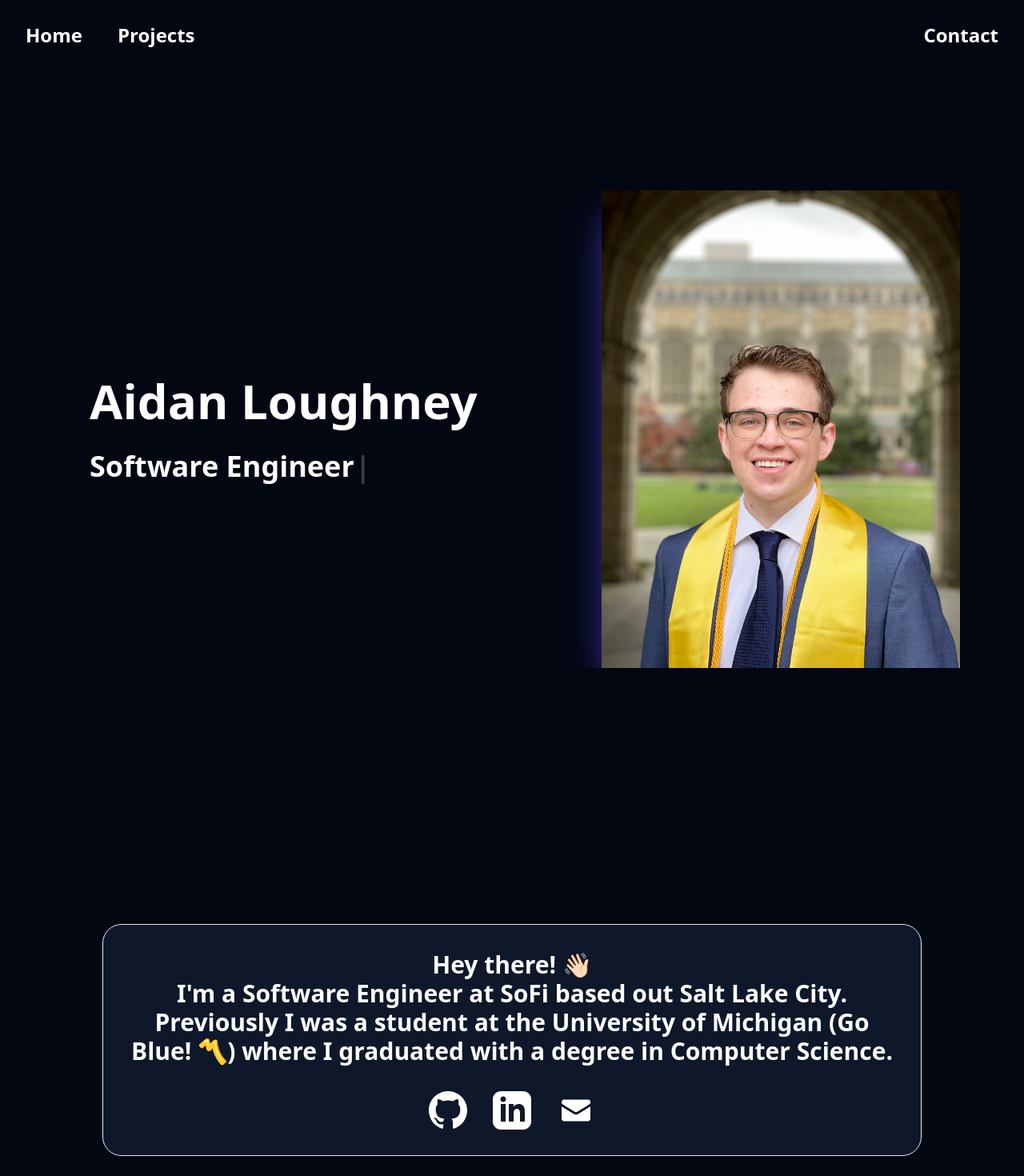
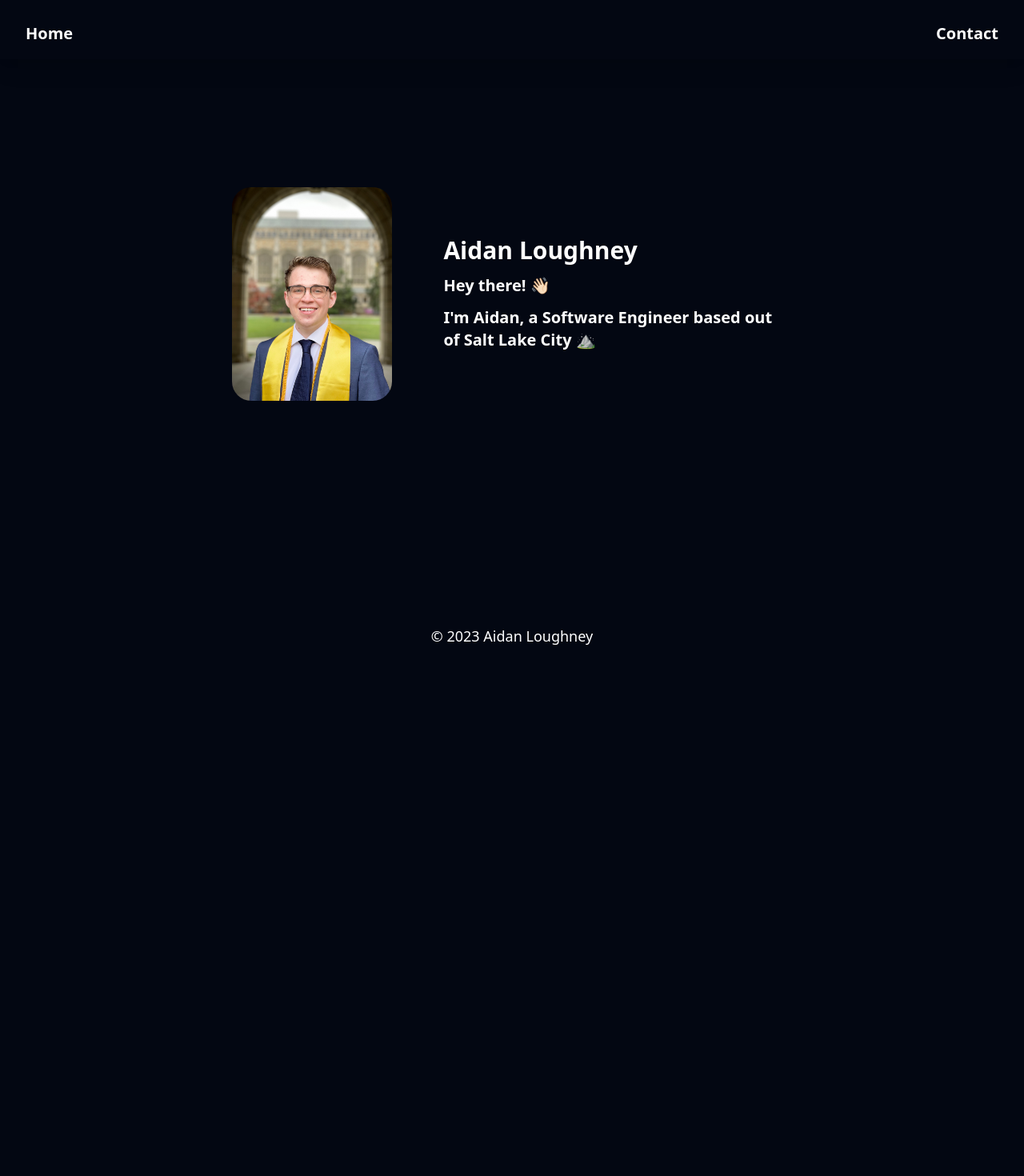
Before and after one commit to arlough/personal-website-v3, a Next.js app: page / in a window 1280 px wide. Shown: the top 1470 px of the page at 80% size. After the commit the page ends 849 px from the top, so only its background shows below. Built offline with nearby package versions, Linux system fonts and the light colour scheme.

Commit message:
refactor

```diff
--- a/src/components/About.js
+++ /dev/null
@@ -1,37 +0,0 @@
-import React from "react";
-
-// import profile from './profile_pic.jpg'
-
-export default function About(){
-    return (
-        <section className="self-center justify-between h-auto ml-20 mr-20 overflow-hidden text-white md:max-w-5xl">
-            {/* Hero container div */}
-            <div id="about" className="flex flex-col justify-between flex-grow px-8 py-8 space-y-8 border rounded-3xl bg-primary">
-
-                <div className="self-center flex-grow font-bold text-center md:text-3xl">
-                    {/* Description */}
-                    Hey there! 👋🏻<br></br>
-                    I&apos;m a Software Engineer at SoFi based out Salt Lake City. Previously I was a student at the University of Michigan (Go Blue! 〽️) where I graduated with a degree in Computer Science.
-                </div>
-                <div className="flex self-center my-auto space-x-8 text-4xl text-white h-1/4">
-                    {/* Links */}
-                    <a href="https://github.com/ArLough" >
-                    <svg className="transition duration-300 fill-white hover:fill-hover" xmlns="http://www.w3.org/2000/svg" width="48" height="48"
-                    viewBox="0 0 24 24">
-                        <path d="M12 0c-6.626 0-12 5.373-12 12 0 5.302 3.438 9.8 8.207 11.387.599.111.793-.261.793-.577v-2.234c-3.338.726-4.033-1.416-4.033-1.416-.546-1.387-1.333-1.756-1.333-1.756-1.089-.745.083-.729.083-.729 1.205.084 1.839 1.237 1.839 1.237 1.07 1.834 2.807 1.304 3.492.997.107-.775.418-1.305.762-1.604-2.665-.305-5.467-1.334-5.467-5.931 0-1.311.469-2.381 1.236-3.221-.124-.303-.535-1.524.117-3.176 0 0 1.008-.322 3.301 1.23.957-.266 1.983-.399 3.003-.404 1.02.005 2.047.138 3.006.404 2.291-1.552 3.297-1.23 3.297-1.23.653 1.653.242 2.874.118 3.176.77.84 1.235 1.911 1.235 3.221 0 4.609-2.807 5.624-5.479 5.921.43.372.823 1.102.823 2.222v3.293c0 .319.192.694.801.576 4.765-1.589 8.199-6.086 8.199-11.386 0-6.627-5.373-12-12-12z"/></svg>
-                    </a>
-                    <a href="https://www.linkedin.com/in/aidanloughney/">
-                    <svg className="transition duration-300 fill-white hover:fill-hover" xmlns="http://www.w3.org/2000/svg" width="48" height="48" viewBox="0 0 24 24"><path d="M19 0h-14c-2.761 0-5 2.239-5 5v14c0 2.761 2.239 5 5 5h14c2.762 0 5-2.239 5-5v-14c0-2.761-2.238-5-5-5zm-11 19h-3v-11h3v11zm-1.5-12.268c-.966 0-1.75-.79-1.75-1.764s.784-1.764 1.75-1.764 1.75.79 1.75 1.764-.783 1.764-1.75 1.764zm13.5 12.268h-3v-5.604c0-3.368-4-3.113-4 0v5.604h-3v-11h3v1.765c1.396-2.586 7-2.777 7 2.476v6.759z"/></svg>
-                    </a>
-
-                    <a href="mailto:loughneyaidan@gmail.com">
-                    <svg className="transition duration-300 fill-white text-primary hover:fill-hover" xmlns="http://www.w3.org/2000/svg" width="48" height="48"  viewBox="0 0 24 24" strokeWidth="1.5" stroke="currentColor">
-                    <path stroke-linecap="round" stroke-linejoin="round" d="M21.75 6.75v10.5a2.25 2.25 0 01-2.25 2.25h-15a2.25 2.25 0 01-2.25-2.25V6.75m19.5 0A2.25 2.25 0 0019.5 4.5h-15a2.25 2.25 0 00-2.25 2.25m19.5 0v.243a2.25 2.25 0 01-1.07 1.916l-7.5 4.615a2.25 2.25 0 01-2.36 0L3.32 8.91a2.25 2.25 0 01-1.07-1.916V6.75" />
-                    </svg>
-                    </a>
-                </div>
-            </div>
-
-        </section>
-    );
-}
--- a/src/components/Hero.js
+++ b/src/components/Hero.js
@@ -1,57 +1,63 @@
 import React from "react";
-import Image from 'next/image';
-import Typewriter from "typewriter-effect";
+import Image from "next/image";
 import { motion } from "framer-motion";
 
-export default function Hero(){
+export default function Hero() {
+  return (
+    <section className="flex flex-col justify-center ml-4 mr-4 text-white sm:flex-row">
+      <motion.div
+        className="px-8 "
+        initial={{ scale: 0.75 }}
+        animate={{ scale: 1 }}
+        transition={{ ease: "easeOut", duration: 0.5 }}
+      >
+        <Image
+          priority={true}
+          width={200}
+          height={250}
+          className=" rounded-3xl"
+          src="/profile_pic.jpg"
+          alt="profile picture"
+        />
+      </motion.div>
 
-    return (
-        <section className="flex flex-col-reverse self-center justify-between h-auto ml-20 mr-20 overflow-hidden text-white lg:max-w-7xl lg:space-x-10 lg:flex-row">
-            {/* Hero container div */}
-            <div id="hero" className="flex flex-col justify-center flex-grow w-auto px-8 py-8 space-y-8 lg:w-1/5">
-                {/* Left side */}
-                <div className="flex flex-col space-y-8 ">
-                <div className="text-3xl font-extrabold text-center text-white sm:text-4xl md:text-left md:text-6xl">
+      <div
+        id="hero"
+        className="flex flex-col justify-center w-auto px-8 py-8 space-y-3 sm:w-2/5 "
+      >
+          <div className="text-3xl font-extrabold text-left">
             {/* Header */}
             <motion.div
-                        initial={{y:-100}}
-                        animate={{ y: 0}}
+              initial={{ x: 100 }}
+              animate={{ x: 0 }}
               transition={{ type: "spring" }}
 
             >
               Aidan Loughney
             </motion.div>
-
           </div>
-                <div className="text-2xl font-extrabold text-center sm:text-3xl md:text-left md:text-4xl">
+          <div className="text-xl font-bold text-left">
             {/* Description */}
-                    <Typewriter
-                    onInit={(typewriter) =>
-                    {typewriter.typeString('Software Engineer').callFunction(() => {console.log('String typed out!');}).start();}}
-                    />
+            <motion.div
+              initial={{ x: 100 }}
+              animate={{ x: 0 }}
+              transition={{ type: "spring" }}
+            >
+              Hey there! 👋🏻
+            </motion.div>
+          </div>
+          <div className="text-xl font-bold text-left">
+            {/* Description */}
+            <motion.div
+              initial={{ x: 100 }}
+              animate={{ x: 0 }}
+              transition={{ type: "spring" }}
+            >
+              I'm Aidan, a Software Engineer based out of Salt Lake
+              City ⛰️
+            </motion.div>
           </div>
         </div>
-
-            </div>
-
-
-                {/* Right side - image */}
-                <motion.div
-                    className="container self-center w-4/5 h-auto m-auto mb-10 shadow-2xl sm:w-2/5 lg:mb-0 rounded-2xl shadow-secondary"
-                    initial={{ scale: 0 }}
-                    animate={{scale: 1 }}
-                    transition={{ ease: "easeOut", duration: 0.75 }}
-                >
-                    <Image
-                    priority={true}
-                    width={750}
-                    height={750} className=""
-                    src='/profile_pic.jpg'
-                    alt="profile picture"
-                    />
-                </motion.div>
-
-
     </section>
   );
 }
--- a/src/components/Navbar.js
+++ b/src/components/Navbar.js
@@ -4,14 +4,14 @@ import Navbtn from '@/components/atoms/Navbtn'
 
 export default function Navbar(){
     return (
-        <nav className="invisible mt-3 text-2xl font-bold text-white shadow-xl bg-background md:visible">
+        <nav className="hidden mt-3 text-xl font-bold text-white shadow-xl bg-background md:inline">
             <div className='mx-auto rounded max-w-screen-2xl'>
                 <div className='flex justify-between'>
                     <div className='flex px-5 py-2 space-x-5'>
                     {/* right nav */}
                     <div className='flex items-center space-x-5 '>
                         <Navbtn link={"/"} label={"Home"}></Navbtn>
-                        <Navbtn link={"/projects"} label={"Projects"}></Navbtn>
+                        {/* <Navbtn link={"/projects"} label={"Projects"}></Navbtn> */}
                     </div>
                 </div>
 
--- /dev/null
+++ b/src/components/Now.js
@@ -0,0 +1,15 @@
+import React from "react";
+import Image from "next/image";
+import { motion } from "framer-motion";
+
+export default function Now() {
+  return (
+    <section   className="flex flex-col ml-4 mr-4 space-y-4 font-extrabold text-white ">
+      <h2 className="text-3xl">Now</h2>
+      <ul className="text-xl">
+        <li>- Working at SoFi as a Full-Stack Software Engineer</li>
+        <li>- Exploring Salt Lake City & Utah 🏞️</li>
+      </ul>
+    </section>
+  );
+}
--- a/src/components/layouts/Layout.js
+++ b/src/components/layouts/Layout.js
@@ -7,7 +7,7 @@ const inter = Inter({ subsets: ['latin'] })
 
 export default function Layout({children}) {
   return (
-    <div className='flex flex-col justify-between min-h-screen space-y-40'>
+    <div className='flex flex-col justify-between min-h-screen space-y-40 '>
       <Head>
         <title>
           Home - Aidan Loughney
--- a/src/pages/index.js
+++ b/src/pages/index.js
@@ -1,7 +1,6 @@
 import { Inter } from 'next/font/google'
 import Hero from '@/components/Hero'
-import About from '@/components/About'
-import Projects from '@/components/Projects'
+import Now from '@/components/Now'
 import Layout from '@/components/layouts/Layout'
 
 const inter = Inter({ subsets: ['latin'] })
@@ -10,8 +9,7 @@ export default function Home() {
   return (
     <Layout>
       <Hero></Hero>
-      <About></About>
-      <Projects></Projects>
+      {/* <Now></Now> */}
     </Layout>
 
   )
```
Also changed, not shown: 1 other file (tests, documents, lock files or other folders). Lines whose indentation alone changed are shown as unchanged.
